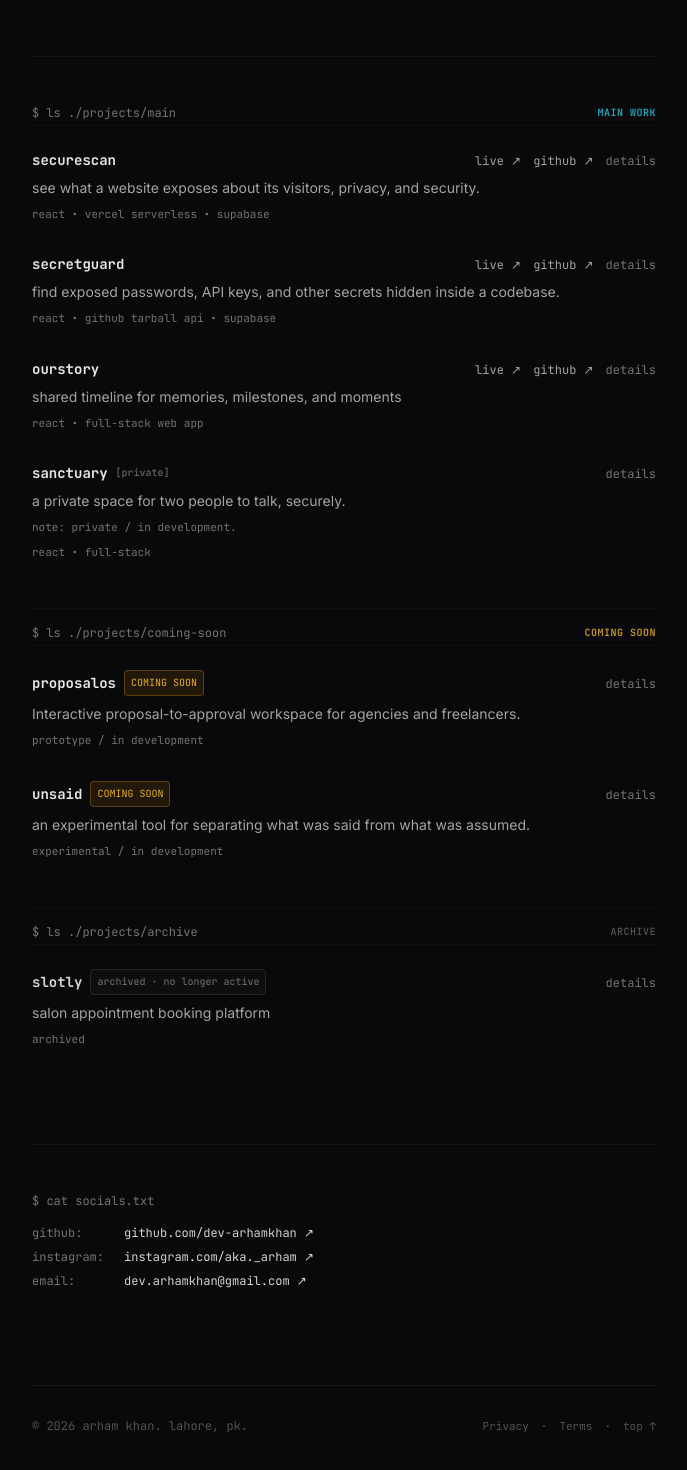
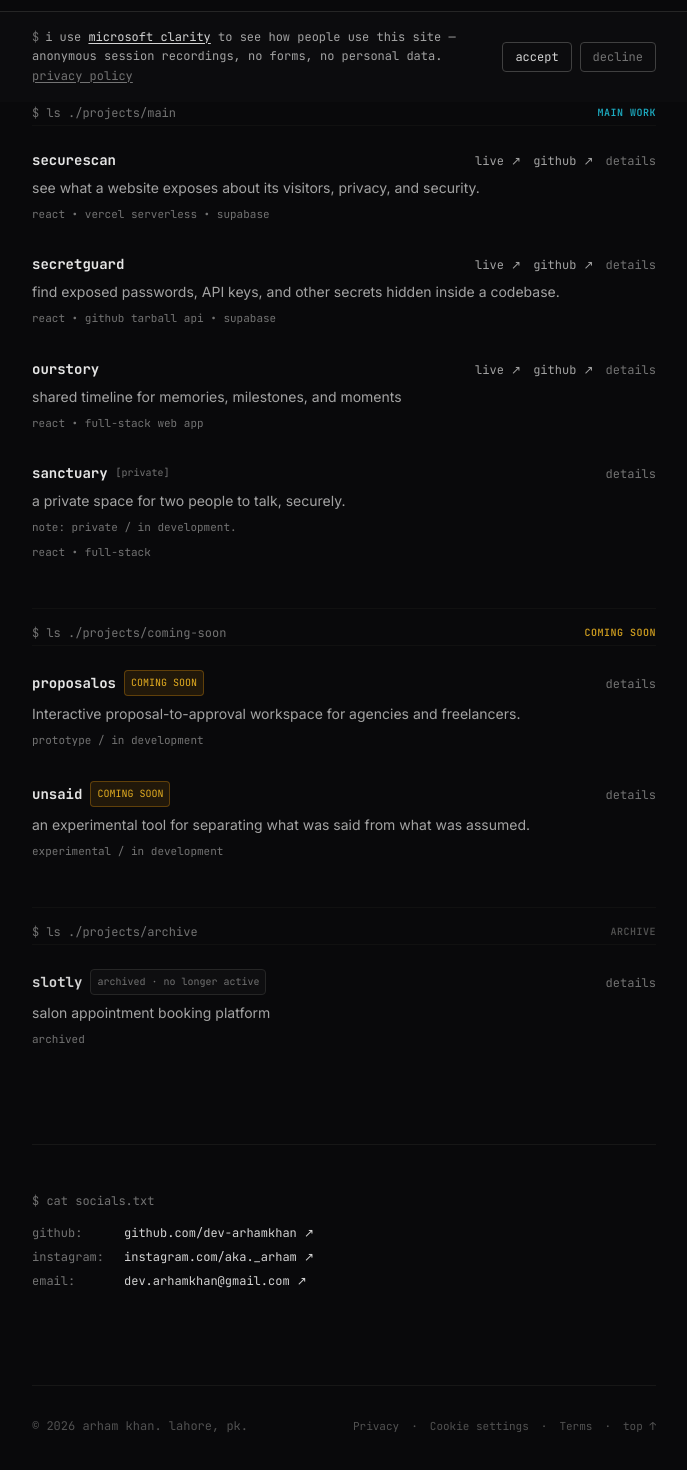
Before and after one commit to arhamzkhan/portfolio, a React (Vite) app: page / in a window 1280 px wide. Shown: the part 698-2168 px from the top of the page, without its empty margins (296-983 px from the left). Built offline with nearby package versions, Linux system fonts and the light colour scheme; no server answers.

Commit message:
update Privacy policy and add cookie management

```diff
--- a/src/App.jsx
+++ b/src/App.jsx
@@ -9,6 +9,7 @@ import ProjectModal from './components/ProjectModal';
 import TerminalDrawer from './components/TerminalDrawer';
 import PrivacyPolicy from './components/PrivacyPolicy';
 import TermsOfUse from './components/TermsOfUse';
+import ConsentGate from './components/ConsentGate';
 
 export default function App() {
   const [selectedProject, setSelectedProject] = useState(null);
@@ -71,6 +72,7 @@ export default function App() {
 
       <ProjectModal project={selectedProject} onClose={() => setSelectedProject(null)} />
       <TerminalDrawer isOpen={terminalOpen} onClose={() => setTerminalOpen(false)} />
+      <ConsentGate />
     </div>
   );
 }
--- /dev/null
+++ b/src/components/ConsentGate.jsx
@@ -0,0 +1,166 @@
+import React, { useEffect, useState } from 'react';
+
+const CLARITY_ID = 'yrdhab85cp';
+const STORAGE_KEY = 'analytics-consent'; // 'accepted' | 'declined'
+
+// ─── Clarity loader helpers ───────────────────────────────────────────────────
+
+function injectClarityScript() {
+  if (document.getElementById('clarity-script')) return; // already injected
+  const script = document.createElement('script');
+  script.id = 'clarity-script';
+  script.async = true;
+  script.src = `https://www.clarity.ms/tag/${CLARITY_ID}`;
+  document.head.appendChild(script);
+}
+
+function initClarity() {
+  // Set up the Clarity command queue shim (identical to their standard snippet)
+  window.clarity =
+    window.clarity ||
+    function () {
+      (window.clarity.q = window.clarity.q || []).push(arguments);
+    };
+}
+
+function loadClarity() {
+  initClarity();
+  injectClarityScript();
+
+  // Wait for the script to load, then:
+  //   1. Signal consentv2 (current recommended API as of 2025)
+  //   2. Identify the session owner
+  const apply = () => {
+    window.clarity('consentv2', {
+      ad_Storage: 'granted',
+      analytics_Storage: 'granted',
+    });
+    window.clarity('identify', '1698yzl', undefined, undefined, 'Arham');
+  };
+
+  const el = document.getElementById('clarity-script');
+  if (el) {
+    el.addEventListener('load', apply, { once: true });
+    // Also call immediately in case the script already loaded (cached)
+    if (typeof window.clarity === 'function' && window.clarity.q === undefined) {
+      apply();
+    }
+  }
+}
+
+// ─── ConsentGate ─────────────────────────────────────────────────────────────
+
+export default function ConsentGate() {
+  // 'idle' | 'banner' | 'accepted' | 'declined'
+  const [state, setState] = useState('idle');
+
+  useEffect(() => {
+    const stored = localStorage.getItem(STORAGE_KEY);
+
+    if (stored === 'accepted') {
+      loadClarity();
+      setState('accepted');
+      return;
+    }
+
+    if (stored === 'declined') {
+      setState('declined');
+      return;
+    }
+
+    // No stored choice — ask the region API
+    fetch('/api/region')
+      .then((r) => r.json())
+      .then(({ needsConsent }) => {
+        if (needsConsent) {
+          setState('banner');
+        } else {
+          // Non-consent region: load Clarity straight away
+          loadClarity();
+          setState('accepted');
+        }
+      })
+      .catch(() => {
+        // Fetch failed — show banner as a safe default
+        setState('banner');
+      });
+  }, []);
+
+  const accept = () => {
+    localStorage.setItem(STORAGE_KEY, 'accepted');
+    loadClarity();
+    setState('accepted');
+  };
+
+  const decline = () => {
+    localStorage.setItem(STORAGE_KEY, 'declined');
+    setState('declined');
+  };
+
+  if (state !== 'banner') return null;
+
+  return (
+    <div
+      role="region"
+      aria-label="Cookie consent"
+      className="
+        fixed bottom-0 left-0 right-0 z-50
+        border-t border-neutral-800
+        bg-[#0d0d0f]/95 backdrop-blur-sm
+        font-mono text-xs text-neutral-400
+      "
+    >
+      <div className="max-w-2xl mx-auto px-6 py-4 flex flex-col sm:flex-row items-start sm:items-center gap-3">
+        {/* Copy */}
+        <p className="flex-1 leading-relaxed">
+          <span className="text-neutral-500 mr-1.5">$</span>
+          i use{' '}
+          <a
+            href="https://clarity.microsoft.com"
+            target="_blank"
+            rel="noopener noreferrer"
+            className="text-neutral-300 hover:text-cyan-400 transition-colors underline underline-offset-2"
+          >
+            microsoft clarity
+          </a>{' '}
+          to see how people use this site — anonymous session recordings, no
+          forms, no personal data.{' '}
+          <a
+            href="/privacy"
+            className="text-neutral-500 hover:text-neutral-300 transition-colors underline underline-offset-2"
+          >
+            privacy policy
+          </a>
+        </p>
+
+        {/* Buttons — equal visual weight, no dark patterns */}
+        <div className="flex items-center gap-2 shrink-0">
+          <button
+            onClick={accept}
+            className="
+              px-3 py-1.5 rounded border border-neutral-700
+              text-neutral-300 hover:border-cyan-500 hover:text-cyan-400
+              transition-colors focus-visible:outline focus-visible:outline-2
+              focus-visible:outline-cyan-500
+            "
+            aria-label="Accept analytics cookies"
+          >
+            accept
+          </button>
+          <button
+            onClick={decline}
+            className="
+              px-3 py-1.5 rounded border border-neutral-700
+              text-neutral-500 hover:border-neutral-500 hover:text-neutral-300
+              transition-colors focus-visible:outline focus-visible:outline-2
+              focus-visible:outline-neutral-500
+            "
+            aria-label="Decline analytics cookies"
+          >
+            decline
+          </button>
+        </div>
+      </div>
+    </div>
+  );
+}
--- a/src/components/Footer.jsx
+++ b/src/components/Footer.jsx
@@ -1,9 +1,18 @@
 import React from 'react';
+
+const STORAGE_KEY = 'analytics-consent';
 
 export default function Footer({ onNavigate }) {
   const handleNav = (e, path) => {
     e.preventDefault();
     onNavigate(path);
+  };
+
+  const resetConsent = (e) => {
+    e.preventDefault();
+    localStorage.removeItem(STORAGE_KEY);
+    // Reload so ConsentGate re-runs its logic and shows the banner
+    window.location.reload();
   };
 
   return (
@@ -16,6 +25,15 @@ export default function Footer({ onNavigate }) {
           className="hover:text-neutral-400 transition-colors"
         >
           Privacy
+        </a>
+        <span>&middot;</span>
+        <a
+          href="#"
+          onClick={resetConsent}
+          className="hover:text-neutral-400 transition-colors"
+          title="Change your analytics cookie preference"
+        >
+          Cookie settings
         </a>
         <span>&middot;</span>
         <a
--- a/src/components/PrivacyPolicy.jsx
+++ b/src/components/PrivacyPolicy.jsx
@@ -1,6 +1,14 @@
 import React from 'react';
 
+const STORAGE_KEY = 'analytics-consent';
+
 export default function PrivacyPolicy({ onNavigate }) {
+  const resetConsent = (e) => {
+    e.preventDefault();
+    localStorage.removeItem(STORAGE_KEY);
+    window.location.reload();
+  };
+
   return (
     <div className="py-12 space-y-8 font-sans text-sm text-neutral-300 leading-relaxed">
       <div className="flex items-center justify-between pb-4 border-b border-neutral-900 font-mono text-xs">
@@ -14,56 +22,139 @@ export default function PrivacyPolicy({ onNavigate }) {
       </div>
 
       <div className="space-y-6">
+        {/* Header */}
         <div>
           <h1 className="text-xl font-mono font-bold text-neutral-100 mb-2">Privacy Policy</h1>
-          <p className="text-xs font-mono text-neutral-500">
-            last updated: September 30, 2026
-          </p>
+          <p className="text-xs font-mono text-neutral-500">last updated: October 3, 2026</p>
         </div>
 
+        {/* Who I am */}
         <section className="space-y-2">
-          <h2 className="text-sm font-mono font-semibold text-neutral-200">$ ./overview</h2>
+          <h2 className="text-sm font-mono font-semibold text-neutral-200">$ ./whoami</h2>
           <p className="text-neutral-400">
-            This website is a personal developer portfolio operated by Arham Khan. This policy explains how visitor privacy and aggregate technical data are handled when browsing this site.
-          </p>
-        </section>
-
-        <section className="space-y-2">
-          <h2 className="text-sm font-mono font-semibold text-neutral-200">$ ./analytics</h2>
-          <p className="text-neutral-400">
-            Cloudflare Web Analytics is used to measure aggregate website traffic and performance metrics. According to Cloudflare, Web Analytics does not use cookies, does not track individual visitors across sites, and does not collect or store personal data.
-          </p>
-          <p className="text-neutral-400">
-            Aggregate metrics collected for site maintenance and performance monitoring may include page views, visit counts, referring sources, general country of origin, browser type, operating system, device category, and page load performance metrics.
-          </p>
-        </section>
-
-        <section className="space-y-2">
-          <h2 className="text-sm font-mono font-semibold text-neutral-200">$ ./data-collection</h2>
-          <p className="text-neutral-400">
-            No attempt is made by this portfolio to identify individual visitors or connect technical metrics to a specific person. This site does not implement screenshot detection, keylogging, session recording, device fingerprinting, or hidden individual tracking scripts.
-          </p>
-        </section>
-
-        <section className="space-y-2">
-          <h2 className="text-sm font-mono font-semibold text-neutral-200">$ ./third-party-services</h2>
-          <p className="text-neutral-400">
-            This portfolio is hosted and delivered through third-party infrastructure services. These hosting providers may process standard technical request information (such as IP address, request path, and user-agent) as part of hosting, web delivery, network security, and infrastructure stability.
-          </p>
-        </section>
-
-        <section className="space-y-2">
-          <h2 className="text-sm font-mono font-semibold text-neutral-200">$ ./contact-and-updates</h2>
-          <p className="text-neutral-400">
-            If you have questions regarding this website, you can reach out via email at{' '}
+            This is a personal developer portfolio run by <strong className="text-neutral-300">Arham Khan</strong>, based in Lahore, Pakistan.
+            If you have any privacy-related questions, email me at{' '}
             <a href="mailto:dev.arhamkhan@gmail.com" className="text-cyan-400 hover:underline">
               dev.arhamkhan@gmail.com
             </a>.
           </p>
-          <p className="text-xs font-mono text-neutral-500 pt-4 border-t border-neutral-900">
-            This policy describes the current site implementation and may be updated if site functionality changes.
+        </section>
+
+        {/* What I collect */}
+        <section className="space-y-2">
+          <h2 className="text-sm font-mono font-semibold text-neutral-200">$ ./what-i-collect</h2>
+          <p className="text-neutral-400">
+            I use two analytics tools, neither of which touches anything personally identifiable:
+          </p>
+          <ul className="list-none space-y-3 text-neutral-400">
+            <li className="pl-4 border-l border-neutral-800">
+              <span className="font-mono text-neutral-300">Cloudflare Web Analytics</span> —
+              cookieless, privacy-first aggregate stats. It collects page views, referring sources,
+              approximate country-level location, browser type, device category, and page-load timing.
+              It doesn't track you across sites or set cookies.
+            </li>
+            <li className="pl-4 border-l border-neutral-800">
+              <span className="font-mono text-neutral-300">Microsoft Clarity</span> —
+              session recordings and heatmaps. It records mouse movements, clicks, scrolls, and pages
+              visited so I can see how the site is being used. It also collects device/browser type and
+              approximate country. <strong className="text-neutral-300">Clarity masks all sensitive text by default</strong> —
+              I haven't disabled that, and I don't intend to. This site has no forms and I don't collect
+              names, emails, or anything typed by visitors.
+            </li>
+          </ul>
+        </section>
+
+        {/* When Clarity loads */}
+        <section className="space-y-2">
+          <h2 className="text-sm font-mono font-semibold text-neutral-200">$ ./consent</h2>
+          <p className="text-neutral-400">
+            Clarity uses cookies to link page views into sessions. For visitors from the EU, UK, and
+            Switzerland, I only load Clarity after you explicitly accept. If you're visiting from
+            somewhere else, it loads automatically, which is standard practice where cookie consent laws
+            don't apply. Cloudflare Web Analytics always runs regardless — it doesn't need consent
+            because it sets no cookies.
+          </p>
+          <p className="text-neutral-400">
+            You can change your choice at any time by clicking{' '}
+            <button
+              onClick={resetConsent}
+              className="text-cyan-400 hover:underline focus:outline-none"
+            >
+              Cookie settings
+            </button>{' '}
+            in the footer.
           </p>
         </section>
+
+        {/* Why */}
+        <section className="space-y-2">
+          <h2 className="text-sm font-mono font-semibold text-neutral-200">$ ./why</h2>
+          <p className="text-neutral-400">
+            I look at analytics to understand which projects get the most attention, whether the site
+            is loading well on mobile, and how people navigate. That's it. I don't sell data, share it
+            with advertisers, or use it for anything other than improving this site.
+          </p>
+        </section>
+
+        {/* Third parties */}
+        <section className="space-y-2">
+          <h2 className="text-sm font-mono font-semibold text-neutral-200">$ ./third-parties</h2>
+          <ul className="list-none space-y-2 text-neutral-400">
+            <li className="pl-4 border-l border-neutral-800">
+              <span className="font-mono text-neutral-300">Microsoft (Clarity)</span> —{' '}
+              <a
+                href="https://privacy.microsoft.com/privacystatement"
+                target="_blank"
+                rel="noopener noreferrer"
+                className="text-cyan-400 hover:underline"
+              >
+                Microsoft Privacy Statement
+              </a>
+            </li>
+            <li className="pl-4 border-l border-neutral-800">
+              <span className="font-mono text-neutral-300">Cloudflare</span> — hosting + analytics —{' '}
+              <a
+                href="https://www.cloudflare.com/privacypolicy/"
+                target="_blank"
+                rel="noopener noreferrer"
+                className="text-cyan-400 hover:underline"
+              >
+                Cloudflare Privacy Policy
+              </a>
+            </li>
+          </ul>
+        </section>
+
+        {/* Opt out */}
+        <section className="space-y-2">
+          <h2 className="text-sm font-mono font-semibold text-neutral-200">$ ./opt-out</h2>
+          <p className="text-neutral-400">
+            To stop Clarity: click{' '}
+            <button
+              onClick={resetConsent}
+              className="text-cyan-400 hover:underline focus:outline-none"
+            >
+              Cookie settings
+            </button>{' '}
+            in the footer and choose <em>decline</em>. You can also install the{' '}
+            <a
+              href="https://www.microsoft.com/en-us/clarity/opt-out"
+              target="_blank"
+              rel="noopener noreferrer"
+              className="text-cyan-400 hover:underline"
+            >
+              Microsoft Clarity opt-out extension
+            </a>{' '}
+            for a browser-level block. For questions or requests, email me at{' '}
+            <a href="mailto:dev.arhamkhan@gmail.com" className="text-cyan-400 hover:underline">
+              dev.arhamkhan@gmail.com
+            </a>.
+          </p>
+        </section>
+
+        <p className="text-xs font-mono text-neutral-600 pt-4 border-t border-neutral-900">
+          This policy reflects the current state of the site and will be updated if anything changes.
+        </p>
       </div>
     </div>
   );
```
Also changed, not shown: index.html (+1 -10 lines), 1 other file (tests, documents, lock files or other folders).
